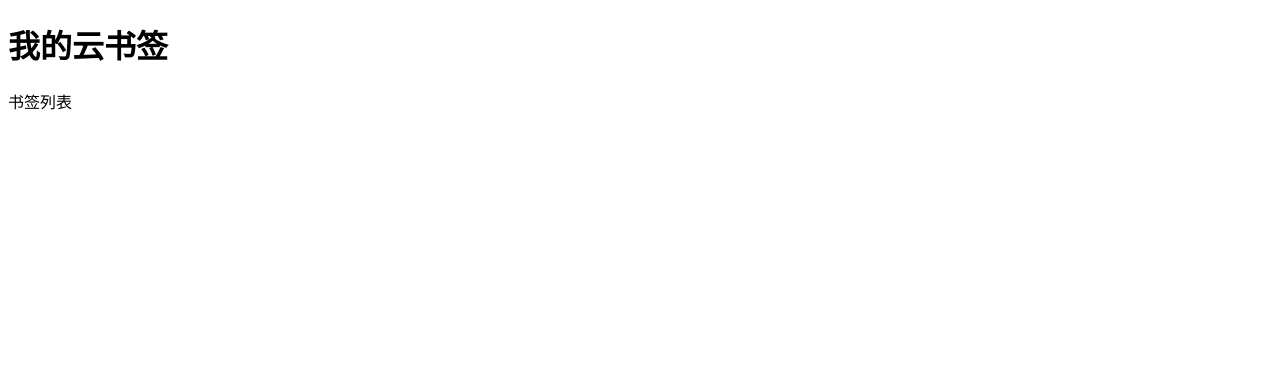
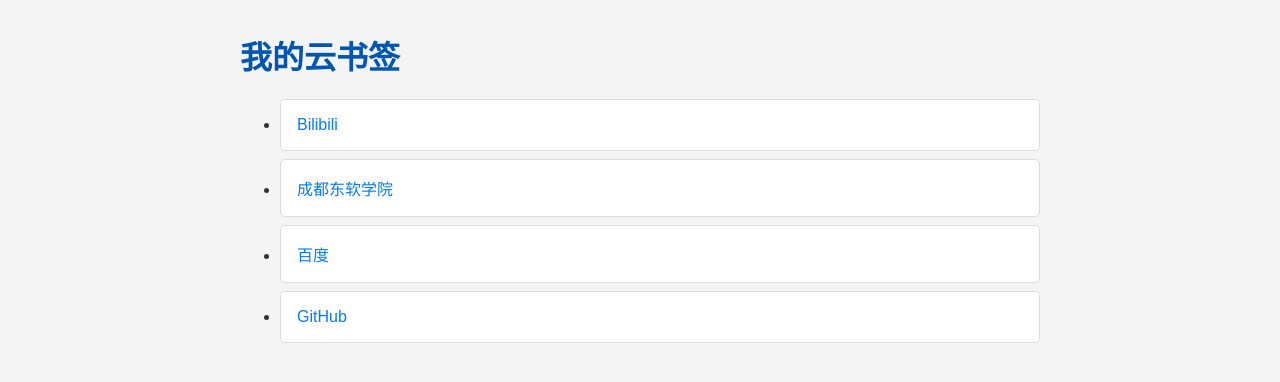
Before and after one commit to tonghao/bookmark, a Flask app: page / in a window 1280 px wide. Shown: the top 382 px of the page. Run offline with Flask 3, Linux system fonts and the light colour scheme.

Commit message:
add bookmarks feature and styling to index page

```diff
--- a/app/app.py
+++ b/app/app.py
@@ -2,10 +2,17 @@
 
 app = Flask(__name__)
 
+bookmarks_data = [
+    {'name': 'Bilibili', 'url': 'https://www.bilibili.com'},
+    {'name': '成都东软学院', 'url': 'https://www.nsu.edu.cn'},
+    {'name': '百度', 'url': 'https://www.baidu.com'},
+    {'name': 'GitHub', 'url': 'https://github.com'},
+]
+
 @app.route('/')
 def index():
     app_title = "我的云书签"
-    return render_template("index.html",title=app_title)
+    return render_template("index.html",title=app_title,bookmarks=bookmarks_data)
 
 if __name__ == '__main__':
     app.run(debug=True)
--- /dev/null
+++ b/app/static/css/main.css
@@ -0,0 +1,18 @@
+body {
+  font-family: Arial, sans-serif;
+  background-color: #f4f4f4;
+  color: #333;
+  max-width: 800px;
+  margin: 2rem auto;
+  padding: 0 2rem;
+}
+h1 { color: #0056b3; }
+li {
+  background-color: #fff;
+  border: 1px solid #ddd;
+  padding: 1rem;
+  margin-bottom: .5rem;
+  border-radius: 5px;
+}
+a { color: #007bff; text-decoration: none; }
+a:hover { text-decoration: underline; }
--- a/app/templates/index.html
+++ b/app/templates/index.html
@@ -3,10 +3,19 @@
 <head>
     <meta charset="UTF-8">
     <meta name="viewport" content="width=device-width, initial-scale=1.0">
+    <link rel="stylesheet" href="{{ url_for('static', filename='css/main.css') }}">
     <title>{{ title }}</title>
 </head>
 <body>
     <h1>{{ title }}</h1>
-    <p>书签列表</p>
+    <ul>
+        {% for bm in bookmarks%}
+        <li>
+            <a href="{{ bm.url }}"" target="_blank">{{ bm.name }}</a>
+        </li>
+        {% else %}
+        <li>还没有任何标签</li>
+        {% endfor %}
+    </ul>
 </body>
 </html>
```
